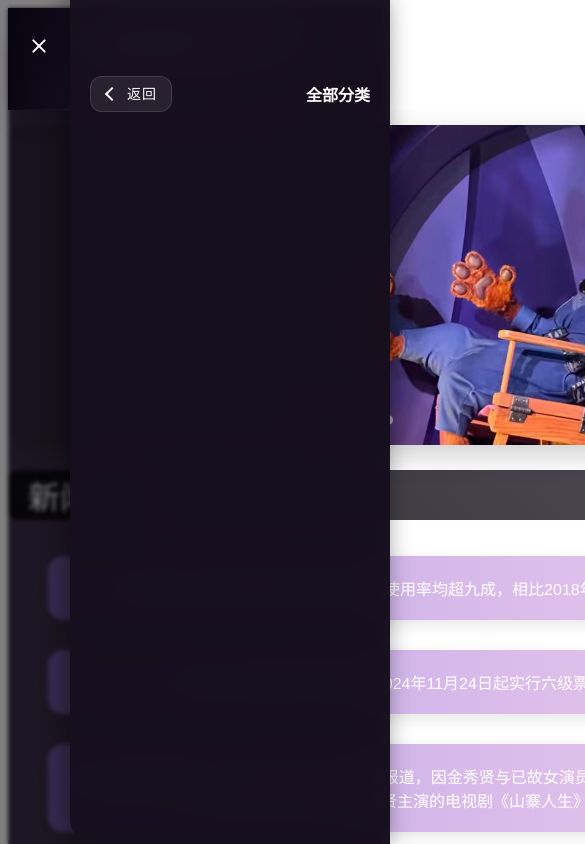
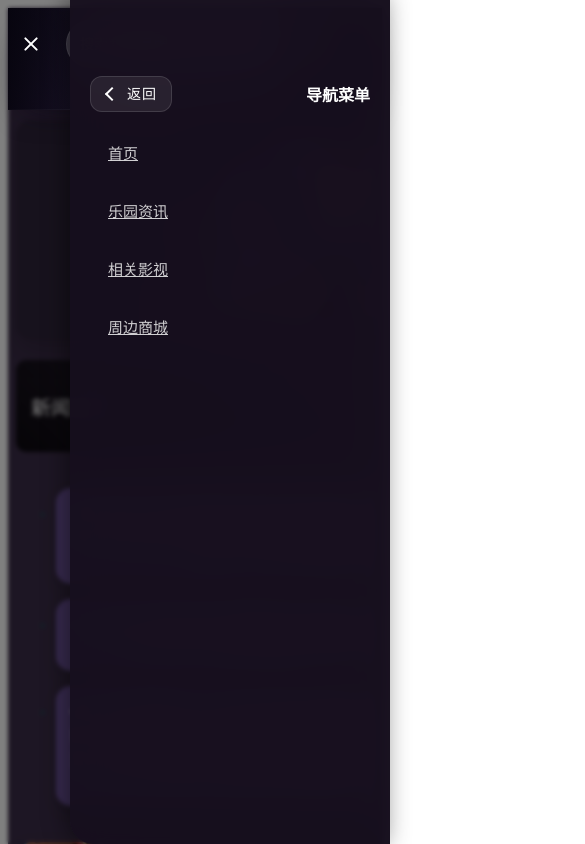
Before and after one commit to Tomato-00/vue_Disney, a Vue app: page / in a window 390 px wide. Both pictures are taken after a click on the button 39 px from the left and 46 px from the top of the page. Shown: the top 844 px of the page, 585 px wide, since content can reach past the window. Built offline with nearby package versions, Linux system fonts and the light colour scheme.

Commit message:
首页移动端初步实现

```diff
--- a/src/components/Header/HeaderCom.vue
+++ b/src/components/Header/HeaderCom.vue
@@ -95,17 +95,28 @@
               <span class="drawer-back-icon" aria-hidden="true"></span>
               <span class="drawer-back-text">返回</span>
             </button>
-            <div class="drawer-title">全部分类</div>
+            <div class="drawer-title">导航菜单</div>
           </div>
           <ul>
-            <li v-for="category in categories" :key="category">
-              <button
-                type="button"
+            <li v-for="item in navItems" :key="item.label">
+              <router-link
+                v-if="item.to"
+                :to="item.to"
                 class="category-link"
-                @click="handleCategoryClick(category)"
+                @click="closeMobileMenu"
               >
-                {{ category }}
-              </button>
+                {{ item.label }}
+              </router-link>
+              <a
+                v-else
+                :href="item.href"
+                :target="item.target"
+                :rel="item.rel"
+                class="category-link"
+                @click="closeMobileMenu"
+              >
+                {{ item.label }}
+              </a>
             </li>
           </ul>
         </div>
@@ -610,12 +621,12 @@ export default {
 @media screen and (max-width: 768px) {
   .shop-header {
     padding: 12px 0 16px;
-    gap: 12px;
+    gap: 8px;
   }
 
   .header-container {
-    padding: 0 16px;
-    gap: 12px;
+    padding: 0 8px;
+    gap: 8px;
   }
 
   .primary-nav {
@@ -626,6 +637,7 @@ export default {
     align-items: center;
     flex-wrap: nowrap;
     width: 100%;
+    overflow: hidden;
   }
 
   .menu-toggle {
@@ -634,6 +646,7 @@ export default {
     width: auto;
     height: auto;
     padding: 6px;
+    flex-shrink: 0;
   }
 
   .shop-header .logo {
@@ -643,23 +656,32 @@ export default {
   .shop-header .search-bar {
     order: 2;
     flex: 1;
-    padding: 8px 18px;
+    padding: 6px 12px;
     background: rgba(255, 255, 255, 0.18);
-    margin: 0 8px;
+    margin: 0 4px;
+    min-width: 0;
+    max-width: calc(100% - 180px);
   }
 
   .auth-actions {
     order: 3;
-    width: auto;
+    width: auto !important;
     flex-direction: row;
     align-items: center;
-    justify-content: flex-end;
-    gap: 8px;
+    justify-content: flex-start !important;
+    gap: 4px;
+    flex-shrink: 0;
+    margin-right: 0;
+    margin-left: -8px;
+    padding-left: 0;
   }
 
   .auth-actions .auth-btn {
     flex: 0 0 auto;
     white-space: nowrap;
+    padding: 4px 8px;
+    font-size: 11px;
+    min-width: auto;
   }
 
   .auth-actions .auth-btn.register {
--- a/src/views/Home/IndexPage.vue
+++ b/src/views/Home/IndexPage.vue
@@ -31,7 +31,6 @@
       <div class="news">
         <div class="title">
           <h2>新闻速览</h2>
-          <a href="">more &gt;</a>
         </div>
         <div class="hua">
           <div class="left">
@@ -70,7 +69,6 @@
       <div class="focus">
         <div class="title">
           <h2>Disney聚焦</h2>
-          <a href="">more &gt;</a>
         </div>
         <div class="content">
           <div class="left">
@@ -92,7 +90,6 @@
       <div class="subscribe">
         <div class="title">
           <h2>相关订阅</h2>
-          <a href="">more &gt;</a>
         </div>
         <div class="what">
           <ul>
@@ -206,13 +203,17 @@ export default {
 
 .wrapper {
     margin: 0 auto;
-    width: 1300px;
+    width: 100%;
+    max-width: 1300px;
+    padding: 0 20px;
     overflow: hidden;
+    box-sizing: border-box;
 }
 
 /* 主要内容区域优化 */
 .main {
     position: relative;
+    min-height: 320px;
     height: 320px;
     border: none;
     margin-top: 15px;
@@ -220,6 +221,9 @@ export default {
     border-radius: 15px;
     overflow: hidden;
     box-shadow: 0 10px 30px rgba(0, 0, 0, 0.2);
+    display: flex;
+    flex-direction: row;
+    align-items: flex-start;
 }
 
 /* 轮播图区域样式 */
@@ -229,6 +233,7 @@ export default {
     position: relative;
     overflow: hidden;
     border-radius: 15px 0 0 15px;
+    flex-shrink: 0;
 }
 
 .slider-container {
@@ -403,17 +408,21 @@ export default {
 .news .hua {
     margin-top: 20px;
     display: flex;
+    flex-wrap: wrap;
     gap: 30px;
 }
 
 /* 新闻区域右侧轮播图样式 */
 .news .right {
-    width: 500px;
+    width: 100%;
+    max-width: 500px;
     height: 300px;
     overflow: hidden;
     border-radius: 15px;
     box-shadow: 0 5px 15px rgba(0, 0, 0, 0.2);
     position: relative;
+    flex: 1;
+    min-width: 300px;
 }
 
 .news-slider {
@@ -428,7 +437,8 @@ export default {
 }
 
 .news-slider-container img {
-    min-width: 500px;
+    min-width: 100%;
+    width: 100%;
     height: 300px;
     object-fit: cover;
 }
@@ -473,11 +483,17 @@ export default {
 }
 .subscribe .what ul {
     display: flex;
-    justify-content: space-between;
+    flex-wrap: wrap;
+    justify-content: center;
+    gap: 20px;
 }
 .subscribe .what ul li {
-    height: 450px;
-    width: 300px;
+    height: auto;
+    min-height: 450px;
+    width: 100%;
+    max-width: 300px;
+    flex: 1;
+    min-width: 280px;
     border-radius: 20px;
     transition: all 0.4s ease;
     padding-bottom: 20px;
@@ -511,8 +527,10 @@ export default {
     transform: scale(1.05);
 }
 .neirong {
-    height: 350px;
-    width: 300px;
+    height: auto;
+    min-height: 350px;
+    max-height: 350px;
+    width: 100%;
     padding: 25px;
     background: rgba(255, 255, 255, 0.05);
     border: 1px solid rgba(221, 160, 221, 0.2);
@@ -521,6 +539,7 @@ export default {
     transition: all 0.3s ease;
     backdrop-filter: blur(5px);
     overflow-y: auto;
+    box-sizing: border-box;
 }
 .subscribe .what ul li:hover .neirong {
     background: rgba(255, 255, 255, 0.1);
@@ -616,4 +635,283 @@ footer {
     text-align: justify;
 }
 
+/* 响应式设计 - 中等屏幕 (1024px - 1400px) */
+@media screen and (max-width: 1400px) and (min-width: 1025px) {
+    .wrapper {
+        max-width: 95%;
+        padding: 0 20px;
+    }
+
+    .slider {
+        width: 100%;
+        max-width: 600px;
+    }
+
+    .main .txt {
+        width: 100%;
+        max-width: 450px;
+        right: 30px;
+    }
+
+    .txt p {
+        font-size: 30px;
+    }
+}
+
+/* 响应式设计 - 平板设备 (768px - 1024px) */
+@media screen and (max-width: 1024px) {
+    .wrapper {
+        padding: 0 15px;
+    }
+
+    .main {
+        flex-direction: column;
+        align-items: center;
+        height: auto;
+        min-height: auto;
+    }
+
+    .slider {
+        width: 100%;
+        max-width: 100%;
+        border-radius: 15px;
+        margin-bottom: 20px;
+    }
+
+    .main .txt {
+        position: relative;
+        margin: 20px auto;
+        width: 100%;
+        max-width: 100%;
+        height: auto;
+        min-height: 200px;
+        top: auto;
+        right: auto;
+    }
+
+    .txt p {
+        font-size: 28px;
+        line-height: 1.5;
+        padding: 30px 15px;
+    }
+
+    .title h2 {
+        font-size: 28px;
+    }
+
+    .news .hua {
+        flex-direction: column;
+    }
+
+    .news .right {
+        width: 100%;
+        max-width: 100%;
+    }
+
+    .subscribe .what ul {
+        justify-content: center;
+    }
+
+    .subscribe .what ul li {
+        max-width: 48%;
+        min-width: 280px;
+    }
+
+    .focus .content {
+        flex-direction: column;
+    }
+
+    .focus .content img {
+        height: 250px;
+    }
+}
+
+/* 响应式设计 - 移动设备 (< 768px) */
+@media screen and (max-width: 768px) {
+    .wrapper {
+        padding: 0 10px;
+    }
+
+    .main {
+        margin-top: 10px;
+    }
+
+    .slider {
+        height: 250px;
+    }
+
+    .slider-btn {
+        width: 35px;
+        height: 35px;
+        font-size: 18px;
+    }
+
+    .slider-dot {
+        width: 8px;
+        height: 8px;
+    }
+
+    .main .txt {
+        display: none;
+    }
+
+    .title {
+        height: auto;
+        padding: 15px;
+        margin-top: 20px;
+        flex-direction: column;
+        align-items: flex-start;
+        gap: 10px;
+    }
+
+    .title h2 {
+        font-size: 24px;
+    }
+
+    .title a {
+        font-size: 14px;
+        padding: 6px 12px;
+    }
+
+    .news .hua {
+        gap: 20px;
+    }
+
+    .news .right {
+        height: 250px;
+    }
+
+    .news-slider-container img {
+        height: 250px;
+    }
+
+    .hua .left .cap {
+        padding: 15px;
+        margin-bottom: 20px;
+    }
+
+    .subscribe .what {
+        margin-top: 30px;
+    }
+
+    .subscribe .what ul {
+        flex-direction: column;
+        align-items: center;
+    }
+
+    .subscribe .what ul li {
+        width: 100%;
+        max-width: 100%;
+        min-width: auto;
+    }
+
+    .neirong {
+        width: 100%;
+        max-height: 400px;
+    }
+
+    .biaoti h3 {
+        font-size: 18px;
+    }
+
+    .neirong p {
+        font-size: 13px;
+    }
+
+    .focus .content {
+        gap: 20px;
+    }
+
+    .focus .content > div {
+        padding: 15px;
+    }
+
+    .focus .content img {
+        height: 200px;
+    }
+
+    .focus .content strong {
+        font-size: 18px;
+        margin: 10px 0;
+    }
+
+    .focus .content p {
+        font-size: 14px;
+    }
+}
+
+/* 响应式设计 - 小屏移动设备 (< 480px) */
+@media screen and (max-width: 480px) {
+    .wrapper {
+        padding: 0 8px;
+    }
+
+    .slider {
+        height: 200px;
+    }
+
+    .slider-btn {
+        width: 30px;
+        height: 30px;
+        font-size: 16px;
+    }
+
+    .slider-dot {
+        width: 6px;
+        height: 6px;
+        gap: 8px;
+    }
+
+    .main .txt {
+        display: none;
+    }
+
+    .title h2 {
+        font-size: 20px;
+    }
+
+    .news .right {
+        height: 200px;
+    }
+
+    .news-slider-container img {
+        height: 200px;
+    }
+
+    .hua .left .cap {
+        padding: 12px;
+        margin-bottom: 15px;
+    }
+
+    .subscribe .what ul li {
+        min-height: 400px;
+    }
+
+    .neirong {
+        padding: 20px;
+        min-height: 300px;
+        max-height: 350px;
+    }
+
+    .biaoti h3 {
+        font-size: 16px;
+    }
+
+    .neirong p {
+        font-size: 12px;
+    }
+
+    .focus .content img {
+        height: 180px;
+    }
+
+    .focus .content strong {
+        font-size: 16px;
+    }
+
+    .focus .content p {
+        font-size: 13px;
+    }
+}
+
 </style>
```
